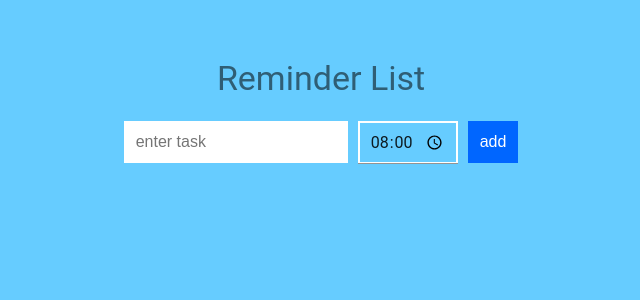
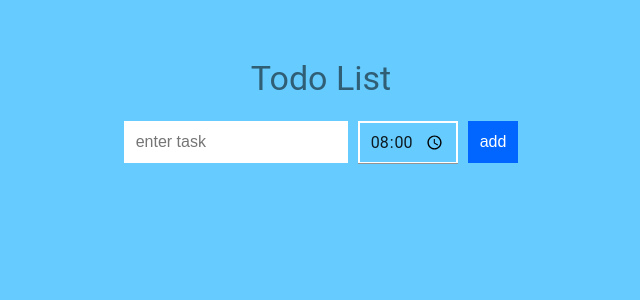
Before and after one commit to etoisutta/react-todo, a React (Create React App) app: page / in a window 1280 px wide. Shown: the top 300 px of the page, without its empty margins (319-959 px from the left). Built offline with nearby package versions, Linux system fonts and the light colour scheme.

Commit message:
TD-0006 Update title

```diff
--- a/src/App.js
+++ b/src/App.js
@@ -8,7 +8,7 @@ class App extends Component {
     return (
       <div className="App">
         <Typography variant='display1' align='center' gutterBottom>
-          Reminder List
+          Todo List
         </Typography>
         <TodoList />
       </div>
```
